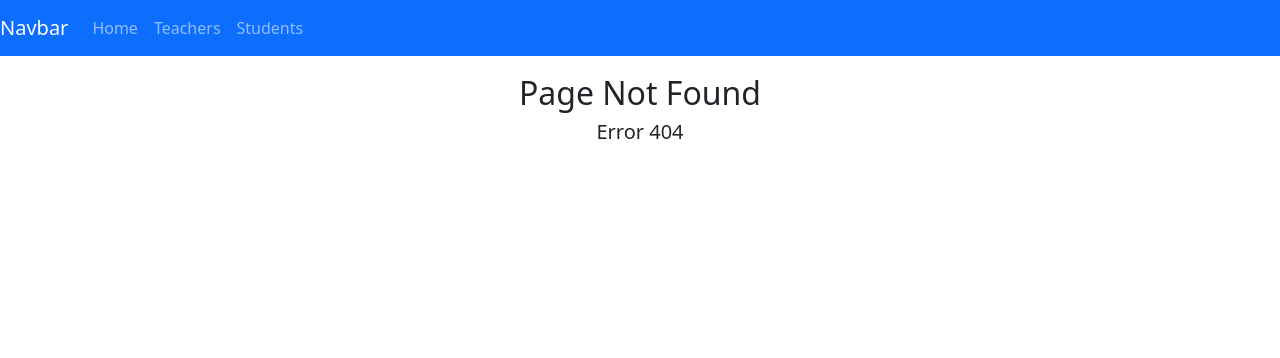
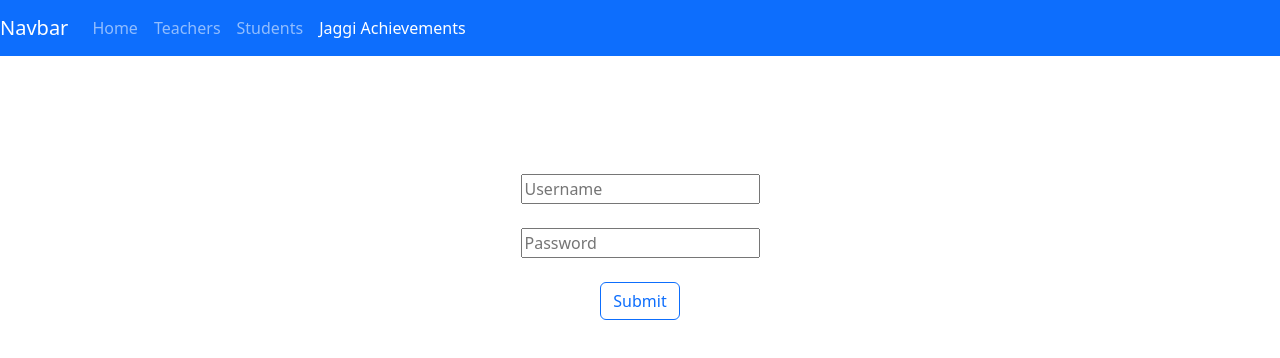
Before and after one commit to Vishal87BHAI/Project, a React (Create React App) app: page /Jaggi in a window 1280 px wide. Before the commit this address had no page. Shown: the top 358 px of the page. Built offline with nearby package versions, Linux system fonts and the light colour scheme.

Commit message:
jaggi task complete

```diff
--- a/src/App.js
+++ b/src/App.js
@@ -1,4 +1,3 @@
-import logo from './logo.svg';
 import './App.css';
 import { BrowserRouter, Routes, Route, Link } from 'react-router-dom';
 import Navbarcomp from './component/Navbarcomp';
@@ -8,11 +7,11 @@ import Students from './component/Students';
 import Error from './component/Error';
 import Teacherviewform from './component/Teacherviewform';
 import Studentview from './component/Studentview';
-import { propTypes } from 'react-bootstrap/esm/Image';
 import Addstudent from './component/Addstudent';
 import AddTeacher from './component/AddTeacher';
 import Editteacher from './component/Editteacher';
 import Editstudent from './component/Editstudent';
+import LoginForm from './component/jaggi-don/LoginForm';
 
 function App() {
   return (
@@ -29,6 +28,7 @@ function App() {
           <Route path='/AddTeacher' element={<AddTeacher />} />
           <Route path='/Editteacher/:id' element={<Editteacher />} />
           <Route path='/Editstudent/:id' element={<Editstudent />} />
+          <Route path='/Jaggi' element={<LoginForm />} />
           <Route path='*' element={<Error />} />
         </Routes>
       </BrowserRouter>
--- a/src/component/Navbarcomp.js
+++ b/src/component/Navbarcomp.js
@@ -1,21 +1,23 @@
 import { NavLink } from 'react-router-dom';
-
 
 function Navbarcomp() {
     return (
         <div>
-            <nav class="navbar default fixed-top navbar-expand-lg navbar-dark bg-primary">
+            <nav className="navbar default fixed-top navbar-expand-lg navbar-dark bg-primary">
                 <span className="navbar-brand">Navbar</span>
-                <div class="collapse navbar-collapse" id="navbarSupportedContent">
-                    <ul class="navbar-nav mr-auto">
-                        <li class="nav-item active">
+                <div className="collapse navbar-collapse" id="navbarSupportedContent">
+                    <ul className="navbar-nav mr-auto">
+                        <li className="nav-item active">
                             <NavLink className='nav-link' to="/">Home</NavLink>
                         </li>
-                        <li class="nav-item active">
+                        <li className="nav-item active">
                             <NavLink className='nav-link' to="/Teachers">Teachers</NavLink>
                         </li>
-                        <li class="nav-item active">
+                        <li className="nav-item active">
                             <NavLink className='nav-link' to="/Students">Students</NavLink>
+                        </li>
+                        <li className="nav-item active">
+                            <NavLink className='nav-link' to="/Jaggi">Jaggi Achievements</NavLink>
                         </li>
                     </ul>
                 </div>
--- a/Home.js
+++ b/src/component/jaggi-don/Home.js
@@ -1,8 +1,10 @@
 import React from 'react'
+import { Button } from 'react-bootstrap';
 
 const Home = () => {
     const logout=()=>{
-        localStorage.removeItem("signup")
+        localStorage.removeItem("username");
+        localStorage.removeItem("password");
         window.location.reload()
     }
     const deleteAccount=()=> {
@@ -14,8 +16,8 @@ const Home = () => {
 
     <h1>HOMEPAGE</h1>
     <p>WELCOME TO HOMEPAGE</p>
-    <button onClick={logout}>logout</button>
-    <button onClick={deleteAccount}>Delete account</button>
+    <Button className='me-2' onClick={logout}>logout</Button>
+    <Button onClick={deleteAccount}>Delete account</Button>
     </div>
   )
 }
--- /dev/null
+++ b/src/component/jaggi-don/LoginForm.js
@@ -0,0 +1,80 @@
+import React, { useEffect, useRef, useState } from "react";
+import { Alert, Button, Form } from "react-bootstrap";
+import Home from "./Home";
+
+const LoginForm = () => {
+  const username = useRef();
+  const password = useRef();
+  const [showHome, setShowHome] = useState(false);
+  const [alert, setAlert] = useState(null);
+
+  const localSign = localStorage.getItem("username");
+
+  useEffect(() => {
+    if (localSign) {
+      setShowHome(true);
+    }
+  }, [localSign]);
+
+  // useEffect for automatically close the notification after clicked on submit
+  useEffect(() => {
+    setTimeout(() => {
+      setAlert(null);
+    },5000);
+  }, [alert]);
+
+  const handleClick = (e) => {
+    e.preventDefault();
+    if (username.current.value && password.current.value) {
+      localStorage.setItem("username", username.current.value);
+      localStorage.setItem("password", password.current.value);
+      setAlert("success");
+    } else {
+      setAlert("danger");
+    }
+  };
+  return (
+    <div style={{ marginTop: "150px" }}>
+      {alert && (
+        <Alert
+          style={{
+            position: "absolute",
+            top: "0px",
+            right: "5px",
+            zIndex: "9999",
+            width: "30%"
+          }}
+          variant={alert}
+          dismissible
+          onClose={() => setAlert(null)}
+        >
+          {alert == "success"
+            ? "Account created successfully"
+            : "Please fill the all fields"}
+        </Alert>
+      )}
+      <br />
+      <div className="App">
+        {showHome ? (
+          <Home />
+        ) : (
+          <Form>
+            <input type="text" placeholder="Username" ref={username} />
+            <br />
+            <br />
+
+            <input type="password" placeholder="Password" ref={password} />
+            <br />
+            <br />
+
+            <Button variant={"outline-primary"} onClick={(e) => handleClick(e)}>
+              Submit
+            </Button>
+          </Form>
+        )}
+      </div>
+    </div>
+  );
+};
+
+export default LoginForm;
```
Also changed, not shown: Form.js (deleted, +0 -46 lines).
